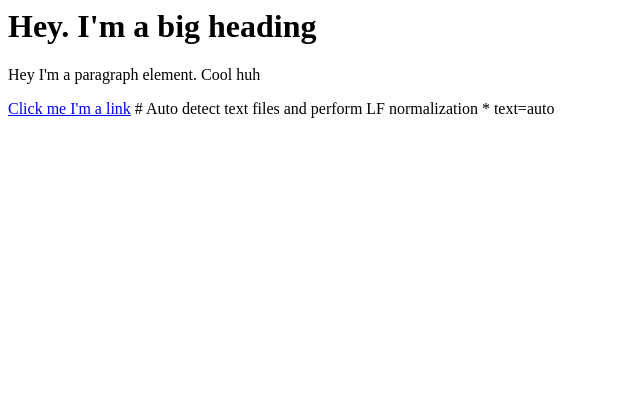
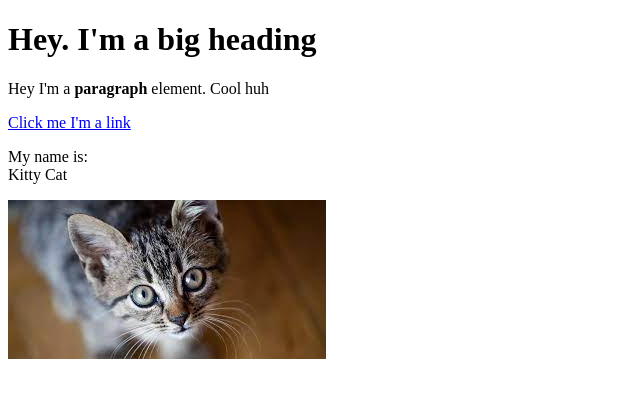
Before and after one commit to bertaheff/cartooon-hero, a plain HTML site: page test.html in a window 1280 px wide. Shown: the whole page, without its empty margins (0-640 px from the left). Drawn offline with Linux system fonts and the light colour scheme.

Commit message:
added a cat image and a few more elements

```diff
--- a/test.html
+++ b/test.html
@@ -1,6 +1,15 @@
-<h1> Hey. I'm a big heading </h1>
-<p>Hey I'm a paragraph element. Cool huh </p>
-<a href="https://google.com" target= "_blank" title= "let's go to google">Click me I'm a link</a>
-
-# Auto detect text files and perform LF normalization
-* text=auto
+<!DOCTYPE html>
+<html>
+<head>
+    <title>Test Page</title>
+</head>
+<body>
+    <h1> Hey. I'm a big heading </h1>
+    <p>Hey I'm a <b>paragraph</b> element. Cool huh </p>
+    <a href="https://google.com" target= "_blank" title= "let's go to google">Click me I'm a link</a>
+    <p>My name is:<br>
+        Kitty Cat
+    </p>
+    <img src="img/cat.jpeg">
+</body>
+</html>
```
Also changed, not shown: img/cat.jpeg (added).
